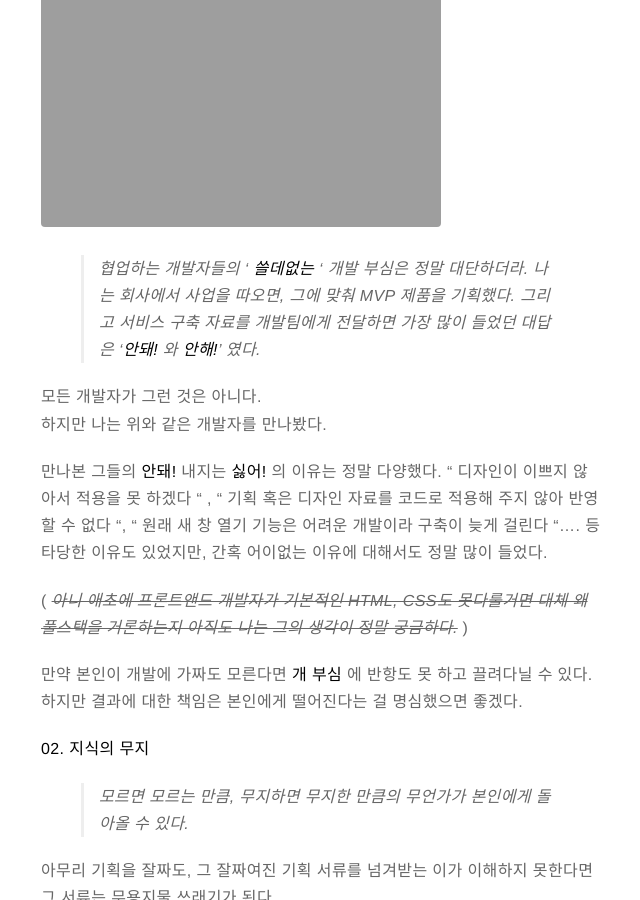
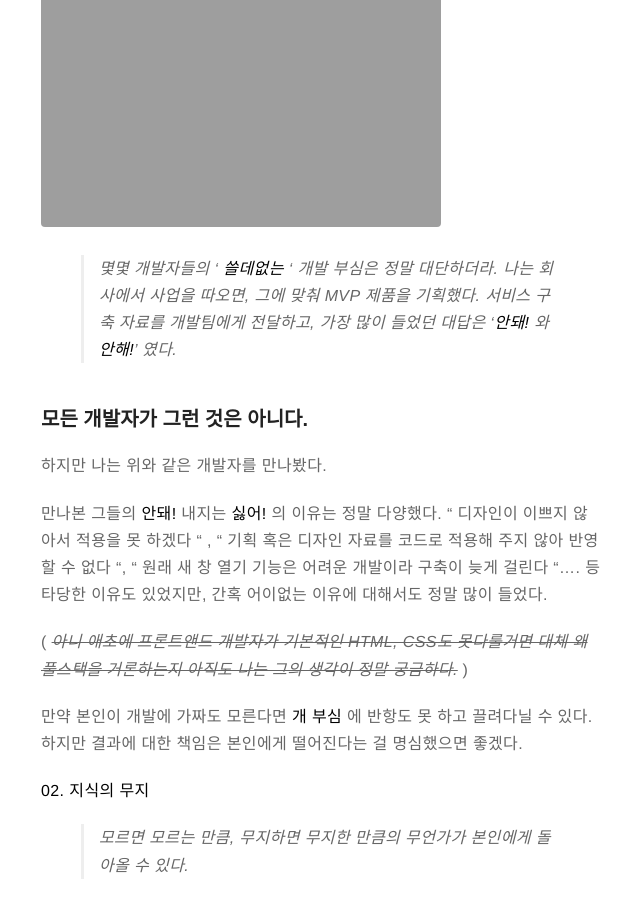
Before and after one commit to banjag954/banjag954.github.io, a Jekyll site: the page built from _posts/2018-08-28-(blog)why-i-learn-develop.markdown, in a window 1280 px wide and 900 px high, scrolled down 3221 px. Shown: the whole window, without its empty margins (319-959 px from the left). Built offline with Jekyll 4.4.1, drawn with Linux system fonts in a browser that asks for light colours; comment, search, counter and statistics services are not loaded.

Commit message:
post_upadate_12-edit-04

```diff
--- a/_posts/2018-08-28-(blog)why-i-learn-develop.markdown
+++ b/_posts/2018-08-28-(blog)why-i-learn-develop.markdown
@@ -87,9 +87,9 @@ __01. 개 부심 (개발 부심)__
 
 ![dev1_image]({{ site.url }}/assets/images/annie-spratt-604122-unsplash.jpg)
 
-> _협업하는 개발자들의 ' __쓸데없는__ ' 개발 부심은 정말 대단하더라. 나는 회사에서 사업을 따오면, 그에 맞춰 MVP 제품을 기획했다. 그리고 서비스 구축 자료를 개발팀에게 전달하면 가장 많이 들었던 대답은 '__안돼!__ 와 __안해!__' 였다._
+> _몇몇 개발자들의 ' __쓸데없는__ ' 개발 부심은 정말 대단하더라. 나는 회사에서 사업을 따오면, 그에 맞춰 MVP 제품을 기획했다. 서비스 구축 자료를 개발팀에게 전달하고, 가장 많이 들었던 대답은 '__안돼!__ 와 __안해!__' 였다._
 
-모든 개발자가 그런 것은 아니다. <br>
+### 모든 개발자가 그런 것은 아니다. <br>
 하지만 나는 위와 같은 개발자를 만나봤다.
 
 만나본 그들의 __안돼!__ 내지는 __싫어!__ 의 이유는 정말 다양했다.
```
